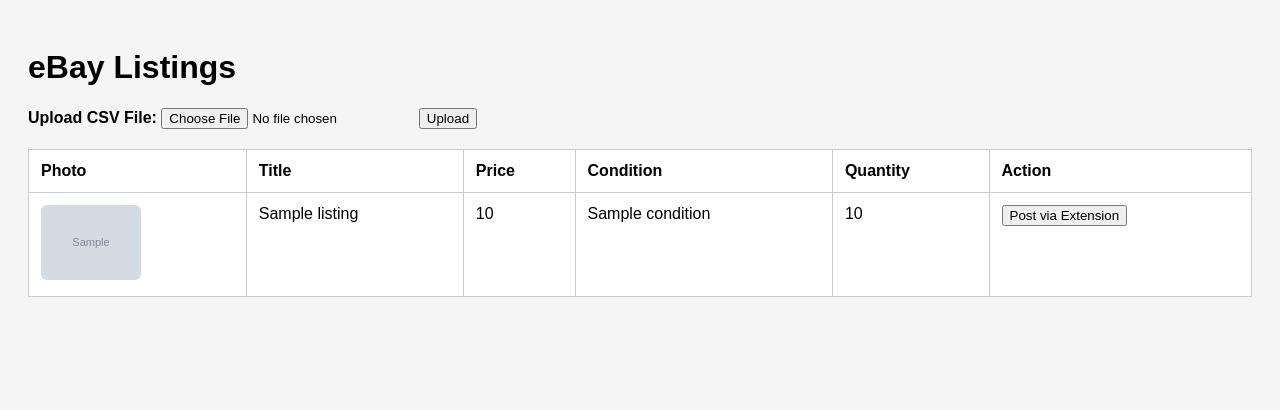
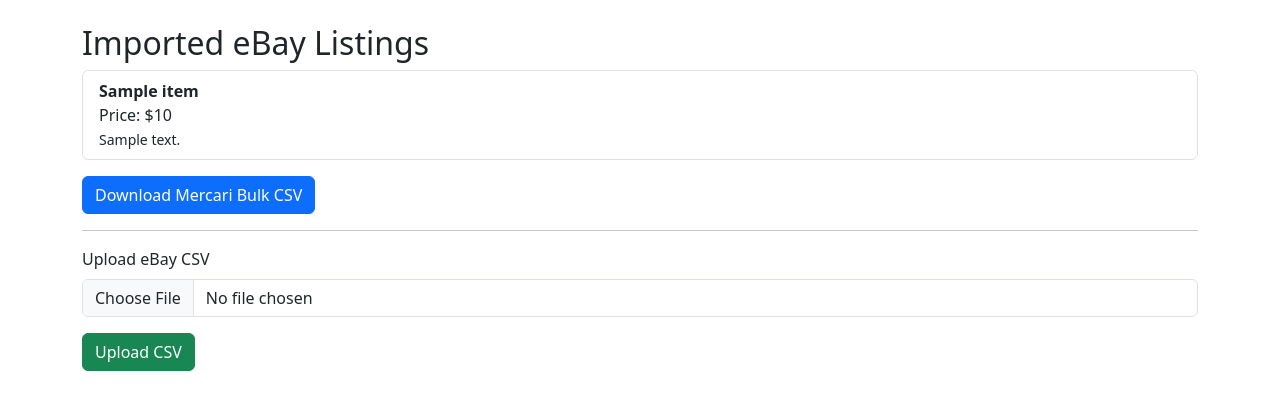
Before and after one commit to chunklafunk/Crossposter, a Flask app: template templates/index.html in a window 1280 px wide. Shown: the top 410 px of the page. Run offline with Flask 3, Linux system fonts and the light colour scheme; the template is opened without the code that fills it: most values are stand-ins (such as "Sample title", 1, 10 or a date in 2020); grey boxes marked "Sample" are stand-in pictures.

Commit message:
Update index.html

```diff
--- a/templates/index.html
+++ b/templates/index.html
@@ -1,144 +1,39 @@
 <!DOCTYPE html>
-<html lang="en">
+<html>
 <head>
-  <meta charset="UTF-8" />
-  <title>eBay Listings</title>
-  <style>
-    body {
-      font-family: Arial;
-      padding: 20px;
-      background: #f5f5f5;
-    }
-    table {
-      border-collapse: collapse;
-      width: 100%;
-      background: #fff;
-      margin-top: 20px;
-    }
-    th, td {
-      padding: 12px;
-      border: 1px solid #ccc;
-      text-align: left;
-      vertical-align: top;
-    }
-    img {
-      max-width: 100px;
-      max-height: 100px;
-      border-radius: 6px;
-    }
-    .carousel {
-      position: relative;
-      display: inline-block;
-    }
-    .carousel img {
-      display: block;
-    }
-    .carousel button {
-      position: absolute;
-      top: 40%;
-      transform: translateY(-50%);
-      font-size: 1.2rem;
-      background: rgba(0, 0, 0, 0.6);
-      color: white;
-      border: none;
-      padding: 4px 8px;
-      cursor: pointer;
-      border-radius: 4px;
-    }
-    .prev-btn { left: 0; }
-    .next-btn { right: 0; }
-  </style>
+    <title>Crossposter</title>
+    <link href="https://cdn.jsdelivr.net/npm/bootstrap@5.3.0/dist/css/bootstrap.min.css" rel="stylesheet">
 </head>
-<body>
+<body class="container mt-4">
 
-<h1>eBay Listings</h1>
-
-<form method="POST" enctype="multipart/form-data">
-  <label><strong>Upload CSV File:</strong></label>
-  <input type="file" name="csv" required />
-  <button type="submit">Upload</button>
-</form>
+<h2>Imported eBay Listings</h2>
 
 {% if listings %}
-<table>
-  <thead>
-    <tr>
-      <th>Photo</th>
-      <th>Title</th>
-      <th>Price</th>
-      <th>Condition</th>
-      <th>Quantity</th>
-      <th>Action</th>
-    </tr>
-  </thead>
-  <tbody>
-    {% for listing in listings %}
-    <tr>
-      <td>
-        <div class="carousel" id="carousel-{{ loop.index }}">
-          {% if listing.images and listing.images|length > 0 %}
-            <img src="{{ listing.images[0] }}" id="img-{{ loop.index }}" />
-            {% if listing.images|length > 1 %}
-              <button class="prev-btn" onclick="navigate({{ loop.index }}, -1)">⟨</button>
-              <button class="next-btn" onclick="navigate({{ loop.index }}, 1)">⟩</button>
-            {% endif %}
-          {% else %}
-            <img src="https://via.placeholder.com/100?text=No+Image" />
-          {% endif %}
-        </div>
-      </td>
-      <td>{{ listing.Title or listing.title }}</td>
-      <td>{{ listing.Price or listing.price }}</td>
-      <td>{{ listing.Condition or listing.condition }}</td>
-      <td>{{ listing.Quantity or listing.quantity }}</td>
-      <td>
-        <button class="action-btn" type="button" onclick='sendBtnListing({{ listing | tojson }})'>
-          Post via Extension
-        </button>
-      </td>
-    </tr>
-    {% endfor %}
-  </tbody>
-</table>
+    <ul class="list-group mb-3">
+        {% for item in listings %}
+            <li class="list-group-item">
+                <strong>{{ item.title }}</strong><br>
+                Price: ${{ item.price }}<br>
+                <small>{{ item.description }}</small>
+            </li>
+        {% endfor %}
+    </ul>
+
+    <form action="/generate_mercari_csv">
+        <button type="submit" class="btn btn-primary">Download Mercari Bulk CSV</button>
+    </form>
+{% else %}
+    <p>No listings found. Upload a CSV first.</p>
 {% endif %}
 
-<script>
-  let imageMap = {};
-  let lastListing = null;
-
-  {% for listing in listings %}
-    imageMap[{{ loop.index }}] = {{ listing.images|tojson }};
-  {% endfor %}
-
-  const currentIndexes = {};
-
-  function navigate(rowId, direction) {
-    if (!imageMap[rowId]) return;
-    currentIndexes[rowId] = (currentIndexes[rowId] || 0) + direction;
-    const total = imageMap[rowId].length;
-    if (currentIndexes[rowId] >= total) currentIndexes[rowId] = 0;
-    if (currentIndexes[rowId] < 0) currentIndexes[rowId] = total - 1;
-    const imgTag = document.getElementById('img-' + rowId);
-    imgTag.src = imageMap[rowId][currentIndexes[rowId]];
-  }
-
-  function sendBtnListing(listing) {
-    lastListing = listing;
-
-    const payload = {
-      type: "POST_LISTING_TO_MERCARI",
-      payload: {
-        title: listing.Title || listing.title || "",
-        price: listing["Current price"] || listing.price || "",
-        description: "Posted via Crossposter",
-        images: listing.images || []
-      }
-    };
-
-    console.log("[Crossposter] Sending message from Flask page:", payload);
-    window.postMessage(payload, "*");
-  }
-</script>
+<hr>
+<form method="post" action="/upload_csv" enctype="multipart/form-data">
+    <div class="mb-3">
+        <label for="file" class="form-label">Upload eBay CSV</label>
+        <input class="form-control" type="file" name="file" accept=".csv" required>
+    </div>
+    <button class="btn btn-success">Upload CSV</button>
+</form>
 
 </body>
 </html>
```
